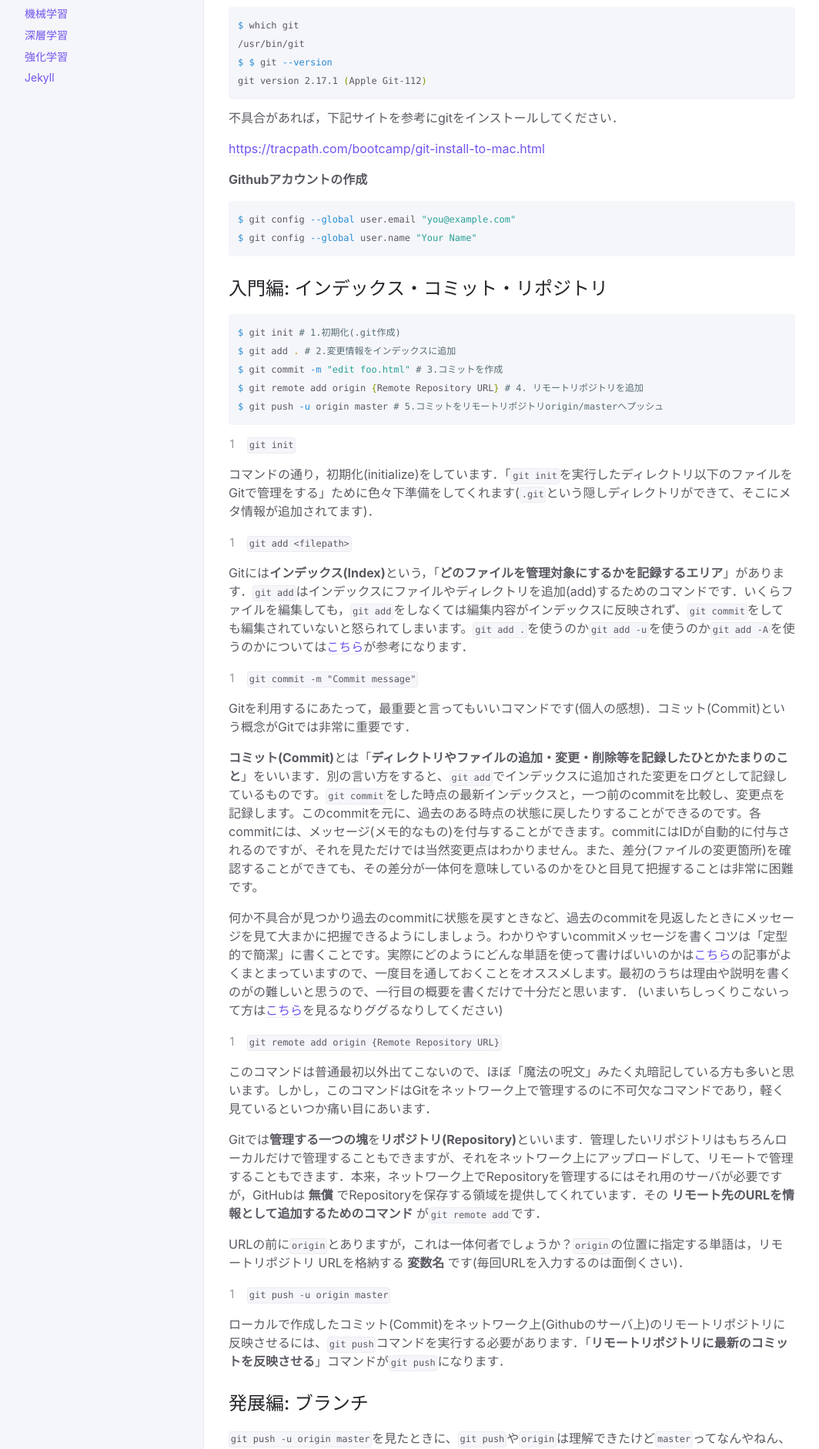
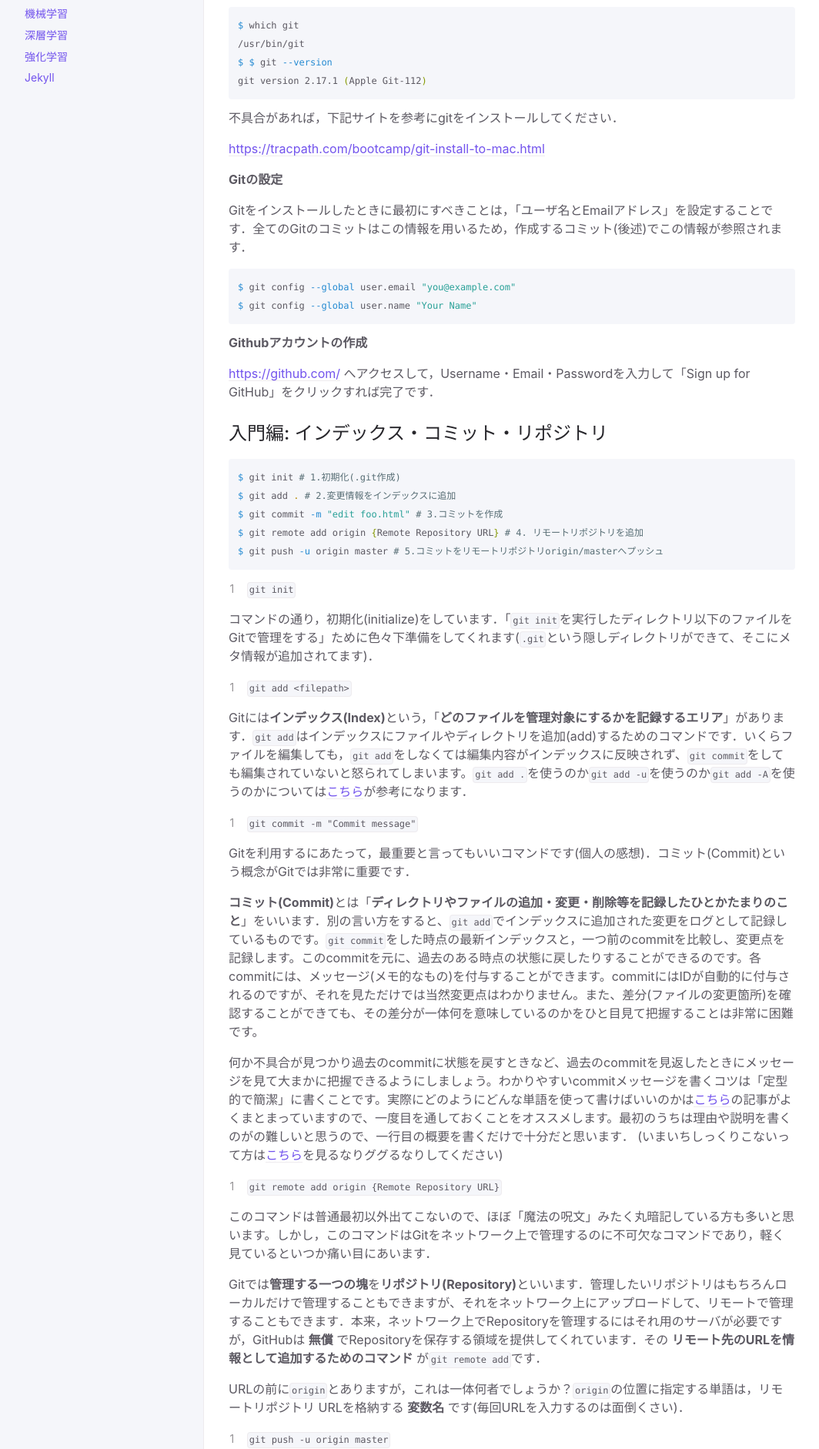
Before and after one commit to imai-laboratory/b4_induction_training, a Jekyll site: the page built from docs/devops/git.md, in a window 1280 px wide. Shown: the part 352-2234 px from the top of the page at 77% size, without its empty margins (107-1171 px from the left). Built offline with Jekyll 4.4.1, drawn with Linux system fonts in a browser that asks for light colours; some of the changed text lies outside the part shown.

Commit message:
edit docs/devops/git.md

````diff
--- a/docs/devops/git.md
+++ b/docs/devops/git.md
@@ -32,12 +32,20 @@ git version 2.17.1 (Apple Git-112)
 
 
 
-**Githubアカウントの作成**
+**Gitの設定**
+
+Gitをインストールしたときに最初にすべきことは，「ユーザ名とEmailアドレス」を設定することです．全てのGitのコミットはこの情報を用いるため，作成するコミット(後述)でこの情報が参照されます．
 
 ```bash
 $ git config --global user.email "you@example.com"
 $ git config --global user.name "Your Name"
 ```
+
+
+
+**Githubアカウントの作成**
+
+[https://github.com/](https://github.com/) へアクセスして，Username・Email・Passwordを入力して「Sign up for GitHub」をクリックすれば完了です．
 
 
 
@@ -115,7 +123,7 @@ $ git branch
 * master
 ```
 
-*がついているのが現在のbranchです。現在のbranchが指しているcommitをRemote RepositoryへPushします。だから`git push origin master`なのです。branchを切り替えるには`git checkout hoge`とします
+「*」がついているのが現在のbranchです。現在のbranchが指しているcommitをRemote RepositoryへPushします。だから`git push origin master`なのです。branchを切り替えるには`git checkout hoge`とします．
 
 ```bash
 $ git checkout hoge
@@ -125,17 +133,23 @@ $ git branch
   master
 ```
 
-branchを変えると何がおいしいのでしょう。たとえば`hoge`でファイルAを追加して何か編集して、commitを作成します。その後に`master`へ戻ると、さきほど作成・編集をしたファイルAが消えてます。なぜなら、`master`はファイルAに関するcommitを作成する前のcommitを指しているからです。`master`が指しているcommitにはファイルAの存在自体がないので、切り替えたら消えるというのは当然といえば当然です。`hoge`の内容を`master`に反映させるにはどうすればよいのでしょうか？
+
+
+では，branchを変えることにはどのような利点があるのでしょうか？
 
 
 
-`git merge hoge`というふうにすれば解決です。このコマンドは、`hoge`を作成した(`master`から分岐させた)ときから、`hoge`が指してきたcommit達を`master`に取り込む(マージ)コマンドです。`git merge hoge`を行うとき、まずgitは`master`が指しているcommitと`hoge`が指しているcommitを比較したあと、色々整合させるための処理をして、 **ひとつのcommit** を作成します。mergeをしたときに作成されたcommitを **merge commit** と呼びます。そして、mergeが完了したらRemote RepositoryへPushしてあげましょう。
-
-当然別々の歴史を持っているので、同じ箇所を編集してしまっていたということもあるでしょう。同じ箇所を編集していて、mergeできない状態を **コンフリクト(Conflict)を起こした** といいます。conflictが起こった場合は、その部分を手動で修正し、`git add`でインデックスに編集内容を追加します。その後、commitを作成します。conflictを起こすと、Gitはmerge commitを作成してくれません(エラー状態なので当たり前ですよね)。あとはそのcommitをPushして終了です．
+たとえば`hoge`でファイルAを追加して何か編集して、commitを作成します．その後に`master`へ戻ると、さきほど作成・編集をしたファイルAが消えてます．なぜなら、`master`はファイルAに関するcommitを作成する前のcommitを指しているからです．`master`が指しているcommitにはファイルAの存在自体がないので、切り替えたら消えるというのは当然といえば当然です．`hoge`の内容を`master`に反映させるにはどうすればよいのでしょうか？
 
 
 
+`git merge hoge`というふうにすれば解決です。このコマンドは、`hoge`を作成した(`master`から分岐させた)ときから、`hoge`が指してきたcommit達を`master`に取り込む(マージ)コマンドです。`git merge hoge`を行うとき、まずgitは`master`が指しているcommitと`hoge`が指しているcommitを比較したあと、色々整合させるための処理をして、 **ひとつのcommit** を作成します。mergeをしたときに作成されたcommitを **merge commit** と呼びます．そして、mergeが完了したらRemote RepositoryへPushしてあげましょう．
 
+当然別々の歴史を持っているので、同じ箇所を編集してしまっていたということもあるでしょう．同じ箇所を編集していて、mergeできない状態を **コンフリクト(Conflict)を起こした** といいます．conflictが起こった場合は、その部分を手動で修正し、`git add`でインデックスに編集内容を追加します．その後、commitを作成します。conflictを起こすと，Gitはmerge commitを作成してくれません(エラー状態なので当たり前ですよね)。あとはそのcommitをPushして終了です．
+
+
+
+**Gitの抽象概念まとめ**
 
 - インデックス(Index)
 
@@ -152,9 +166,9 @@ branchを変えると何がおいしいのでしょう。たとえば`hoge`で
 
   - あるcommitを指す変数
   - コミット(=変更履歴)の流れを分岐して記録していくためのもの
+    - チェックアウト：ブランチを切り替えること．
     - マージ：2つのブランチを統合すること．
     - コンフリクト：マージ時に変更内容が重複した場合に生じるエラー
-    - チェックアウト：ブランチを切り替えること．
 
 - リポジトリ(Repository)
 
@@ -166,10 +180,6 @@ branchを変えると何がおいしいのでしょう。たとえば`hoge`で
 
 
 
-
-
-
-
 ## 参考文献
 
 - [Pro Git (written by Scott Chacon and Ben Straub)](https://git-scm.com/book/ja/v2)
````
